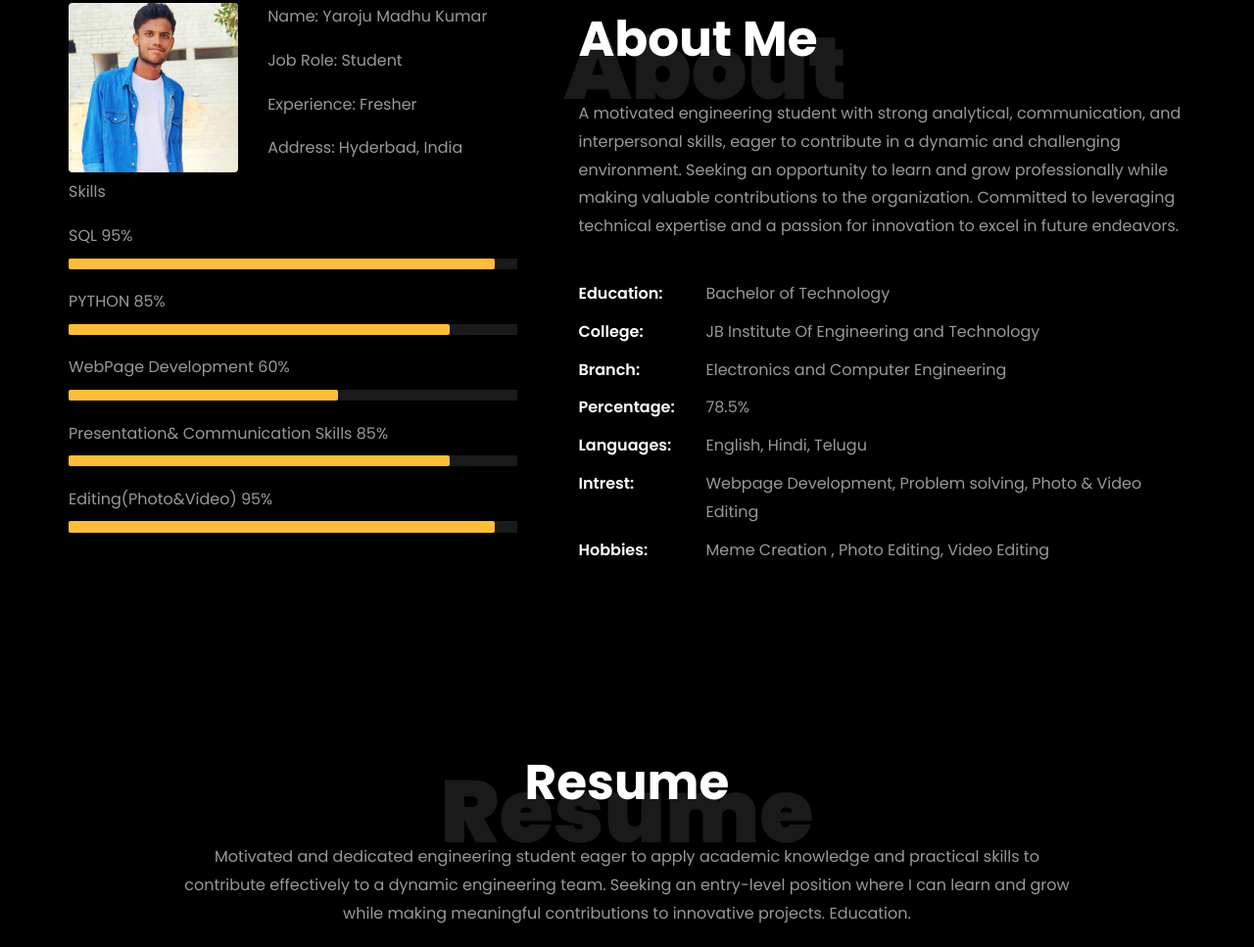
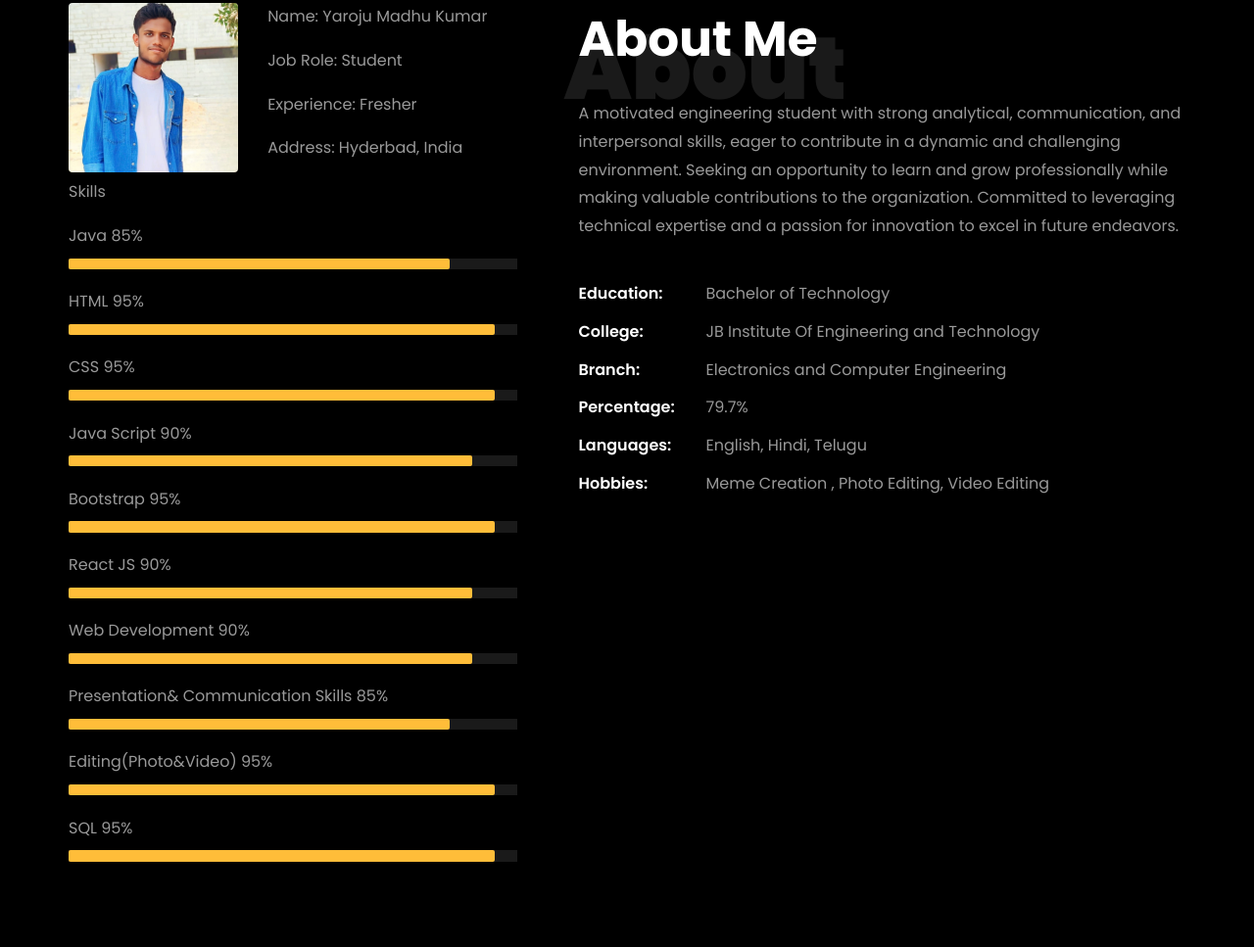
Before and after one commit to ntr12321/madhukumaryarojuportfolio, a plain HTML site: page index.html in a window 1280 px wide. Shown: the part 859-1826 px from the top of the page at 98% size. Drawn offline with Linux system fonts and the light colour scheme; files whose address does not match are found by name.

Commit message:
Update index.html

```diff
--- a/index.html
+++ b/index.html
@@ -229,35 +229,62 @@
 
 								<div class="skill-mf">
 									<p class="title-s">Skills</p>
-									<span>SQL</span> <span class="pull-right">95%</span>
+
+
+									<span>Java</span> <span class="pull-right">85%</span>
 									<div class="progress">
-										<div class="progress-bar" role="progressbar" style="width: 95%;" aria-valuenow="95" aria-valuemin="0"
+										<div class="progress-bar" role="progressbar" style="width: 85%" aria-valuenow="90" aria-valuemin="0"
 											aria-valuemax="100"></div>
 									</div>
 
-									<span>PYTHON</span> <span class="pull-right">85%</span>
+									<span>HTML</span> <span class="pull-right">95%</span>
 									<div class="progress">
-										<div class="progress-bar" role="progressbar" style="width: 85%" aria-valuenow="85" aria-valuemin="0"
+										<div class="progress-bar" role="progressbar" style="width: 95%;" aria-valuenow="90" aria-valuemin="0"
 											aria-valuemax="100"></div>
 									</div>
-
-									<span>WebPage Development</span> <span class="pull-right">60%</span>
+									<span>CSS</span> <span class="pull-right">95%</span>
 									<div class="progress">
-										<div class="progress-bar" role="progressbar" style="width: 60%" aria-valuenow="90" aria-valuemin="0"
+										<div class="progress-bar" role="progressbar" style="width: 95%;" aria-valuenow="90" aria-valuemin="0"
+											aria-valuemax="100"></div>
+									</div>
+									<span>Java Script</span> <span class="pull-right">90%</span>
+									<div class="progress">
+										<div class="progress-bar" role="progressbar" style="width: 90%;" aria-valuenow="90" aria-valuemin="0"
+											aria-valuemax="100"></div>
+									</div>
+									<span>Bootstrap</span> <span class="pull-right">95%</span>
+									<div class="progress">
+										<div class="progress-bar" role="progressbar" style="width: 95%;" aria-valuenow="90" aria-valuemin="0"
+											aria-valuemax="100"></div>
+									</div>
+									<span>React JS</span> <span class="pull-right">90%</span>
+									<div class="progress">
+										<div class="progress-bar" role="progressbar" style="width: 90%;" aria-valuenow="90" aria-valuemin="0"
+											aria-valuemax="100"></div>
+									</div>
+									<span>Web Development</span> <span class="pull-right">90%</span>
+									<div class="progress">
+										<div class="progress-bar" role="progressbar" style="width: 90%" aria-valuenow="90" aria-valuemin="0"
 											aria-valuemax="100"></div>
 									</div>
 
 									<span>Presentation& Communication Skills</span> <span class="pull-right">85%</span>
 									<div class="progress">
-										<div class="progress-bar" role="progressbar" style="width: 85%" aria-valuenow="85" aria-valuemin="0"
+										<div class="progress-bar" role="progressbar" style="width: 85%" aria-valuenow="90" aria-valuemin="0"
 											aria-valuemax="100"></div>
 									</div>
 
 									<span>Editing(Photo&Video)</span> <span class="pull-right">95%</span>
 									<div class="progress">
-										<div class="progress-bar" role="progressbar" style="width: 95%" aria-valuenow="80" aria-valuemin="0"
+										<div class="progress-bar" role="progressbar" style="width: 95%" aria-valuenow="90" aria-valuemin="0"
 											aria-valuemax="100"></div>
 									</div>
+									<span>SQL</span> <span class="pull-right">95%</span>
+									<div class="progress">
+										<div class="progress-bar" role="progressbar" style="width: 95%;" aria-valuenow="90" aria-valuemin="0"
+											aria-valuemax="100"></div>
+									</div>
+
 								</div>
 							</div>
 						</div>
@@ -278,10 +305,10 @@
 									<li class="d-flex"><span>Education:</span> <span>Bachelor of Technology</span></li>
 									<li class="d-flex"><span>College:</span> <span>JB Institute Of Engineering and Technology</span></li>
 									<li class="d-flex"><span>Branch:</span> <span>Electronics and Computer Engineering</span></li>
-									<li class="d-flex"><span>Percentage:</span> <span>78.5%</span></li>
+									<li class="d-flex"><span>Percentage:</span> <span>79.7%</span></li>
 									<li class="d-flex"><span>Languages:</span> <span>English, Hindi, Telugu</span></li>
-									<li class="d-flex"><span>Intrest:</span> <span>Webpage Development, Problem solving,
-										Photo & Video Editing</span></li>
+									<!-- <li class="d-flex"><span>Intrest:</span> <span>Webpage Development, Problem solving,
+										Photo & Video Editing</span></li> -->
 									<li class="d-flex"><span>Hobbies:</span> <span>Meme Creation , Photo Editing, Video Editing</span></li>
 
 								</ul>
@@ -391,7 +418,7 @@
     					<span class="position">JB Institute Of Engineering and Technology</span>
 						<span class="bold">Branch: Electronics and Computer Engineering(ECM)</span>
 
-    					<p class="mt-4">Percentage:79.9%.</p>
+    					<p class="mt-4">Percentage:79.7%.</p>
     				</div>
     			</div>
 
```
